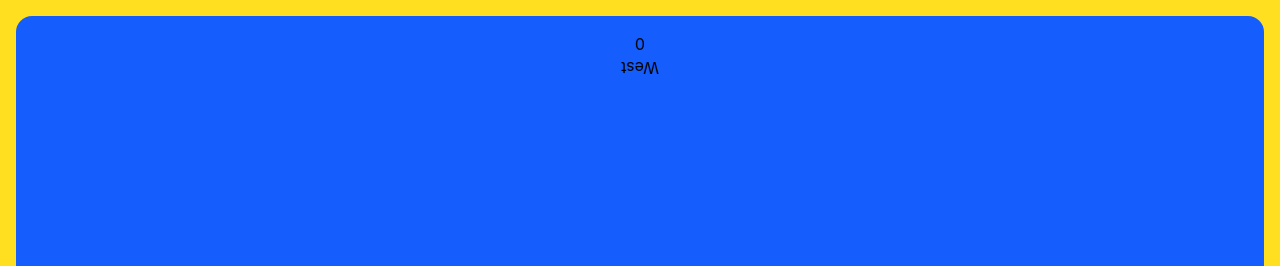
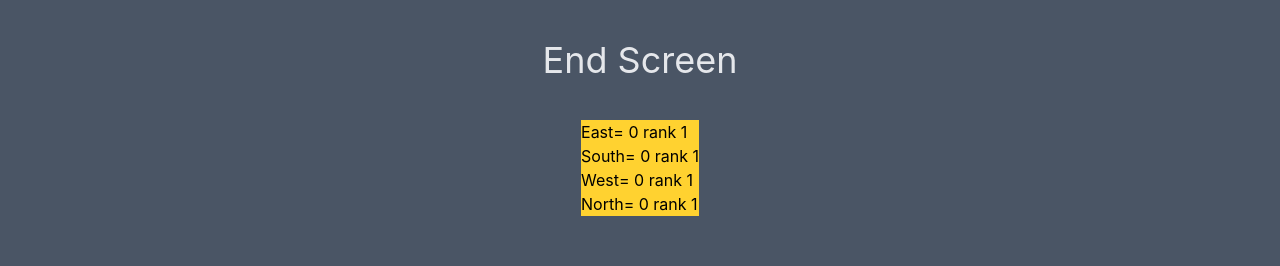
Before and after one commit to Qkari17/RichiCounter, a React (Vite) app: page /hanapp/hanboard in a window 1280 px wide. Shown: the top 266 px of the page. Built offline with nearby package versions, Linux system fonts and the light colour scheme.

Commit message:
dynamic class for result

```diff
--- a/src/Components/Result.tsx
+++ b/src/Components/Result.tsx
@@ -3,13 +3,13 @@ export const Result = ({playerList,mode}) => {
 
   return (
     <section
-      className={mode === "end"?" fixed inset-0 bg-gray-600 w-full h h-full flex p-10 items-center flex-col gap-10":"hidden" }
+      className={mode === "game"?" fixed inset-0 bg-gray-600 w-full h h-full flex p-10 items-center flex-col gap-10":"hidden" }
     >
       <h1 className="text-gray-200 text-4xl ">End Screen</h1>
       <ul>
-        {playerList.map((i) => (
-          <li key={i.id}>
-            {i.name} {i.wind}= {i.points} rank {i.rank}
+        {playerList.map((player) => (
+          <li key={player.id} className={player.rank === 1?"bg-amber-300":player.rank ===2?"bg-sky-200": player.rank===3 ?"bg-amber-700":""}>
+            {player.name} {player.wind}= {player.points} rank {player.rank}
           </li>
         ))}
       </ul>
```
